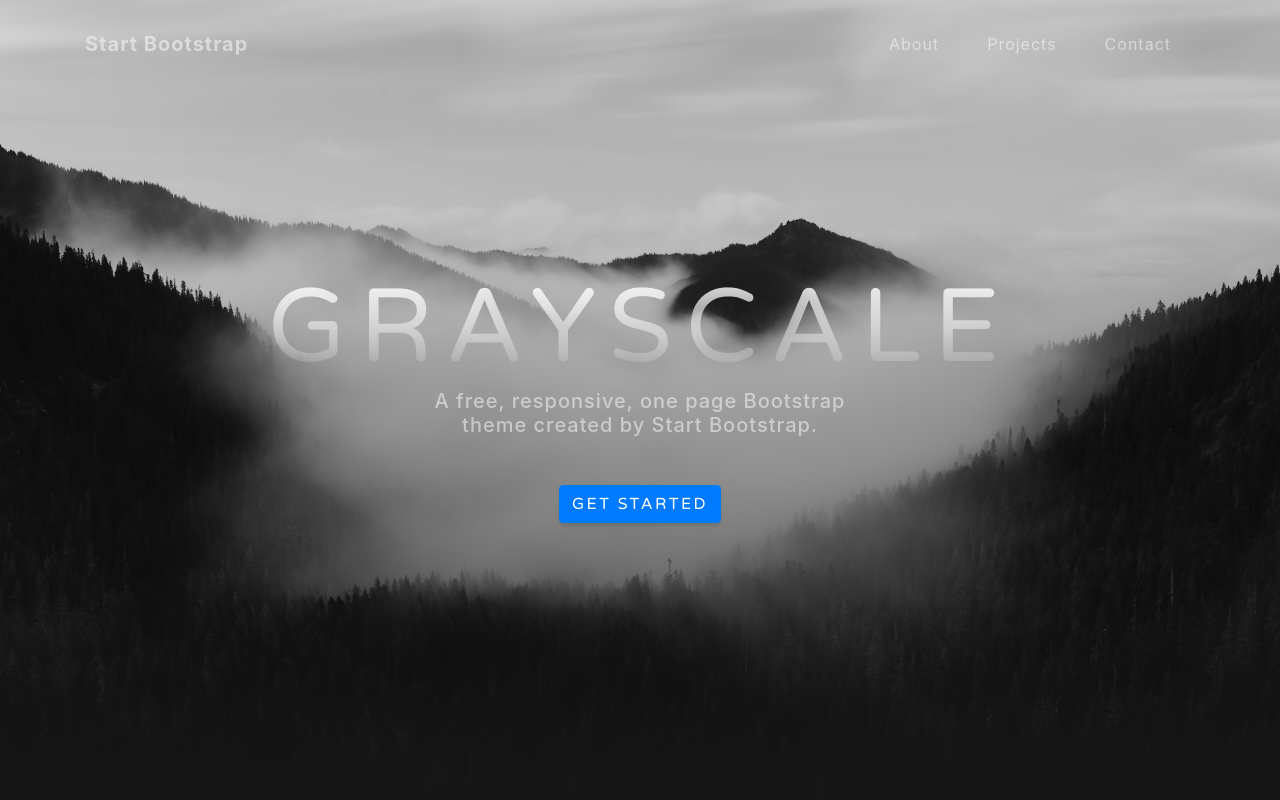
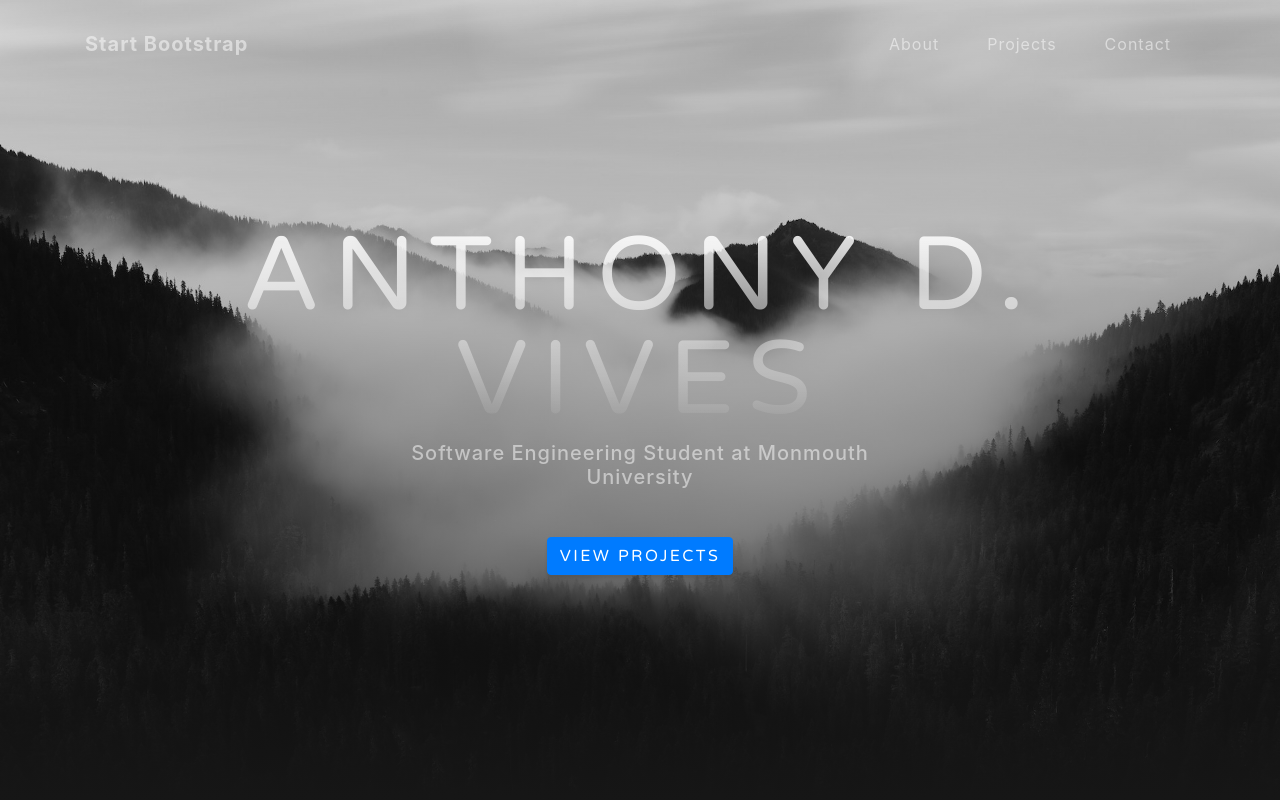
Before and after one commit to anthonydvives/anthonydvives.github.io, a website with bundled scripts: page index.html in a window 1280 px wide. Shown: the top 800 px of the page. Built offline with nearby package versions, Linux system fonts and the light colour scheme.

Commit message:
Update index.html

```diff
--- a/index.html
+++ b/index.html
@@ -8,7 +8,7 @@
   <meta name="description" content="">
   <meta name="author" content="">
 
-  <title>Grayscale - Start Bootstrap Theme</title>
+  <title>Anthony D. Vives</title>
 
   <!-- Bootstrap core CSS -->
   <link href="vendor/bootstrap/css/bootstrap.min.css" rel="stylesheet">
@@ -53,9 +53,9 @@
   <header class="masthead">
     <div class="container d-flex h-100 align-items-center">
       <div class="mx-auto text-center">
-        <h1 class="mx-auto my-0 text-uppercase">Grayscale</h1>
-        <h2 class="text-white-50 mx-auto mt-2 mb-5">A free, responsive, one page Bootstrap theme created by Start Bootstrap.</h2>
-        <a href="#about" class="btn btn-primary js-scroll-trigger">Get Started</a>
+        <h1 class="mx-auto my-0 text-uppercase">Anthony D. Vives</h1>
+        <h2 class="text-white-50 mx-auto mt-2 mb-5">Software Engineering Student at Monmouth University</h2>
+        <a href="#about" class="btn btn-primary js-scroll-trigger">View Projects</a>
       </div>
     </div>
   </header>
```
